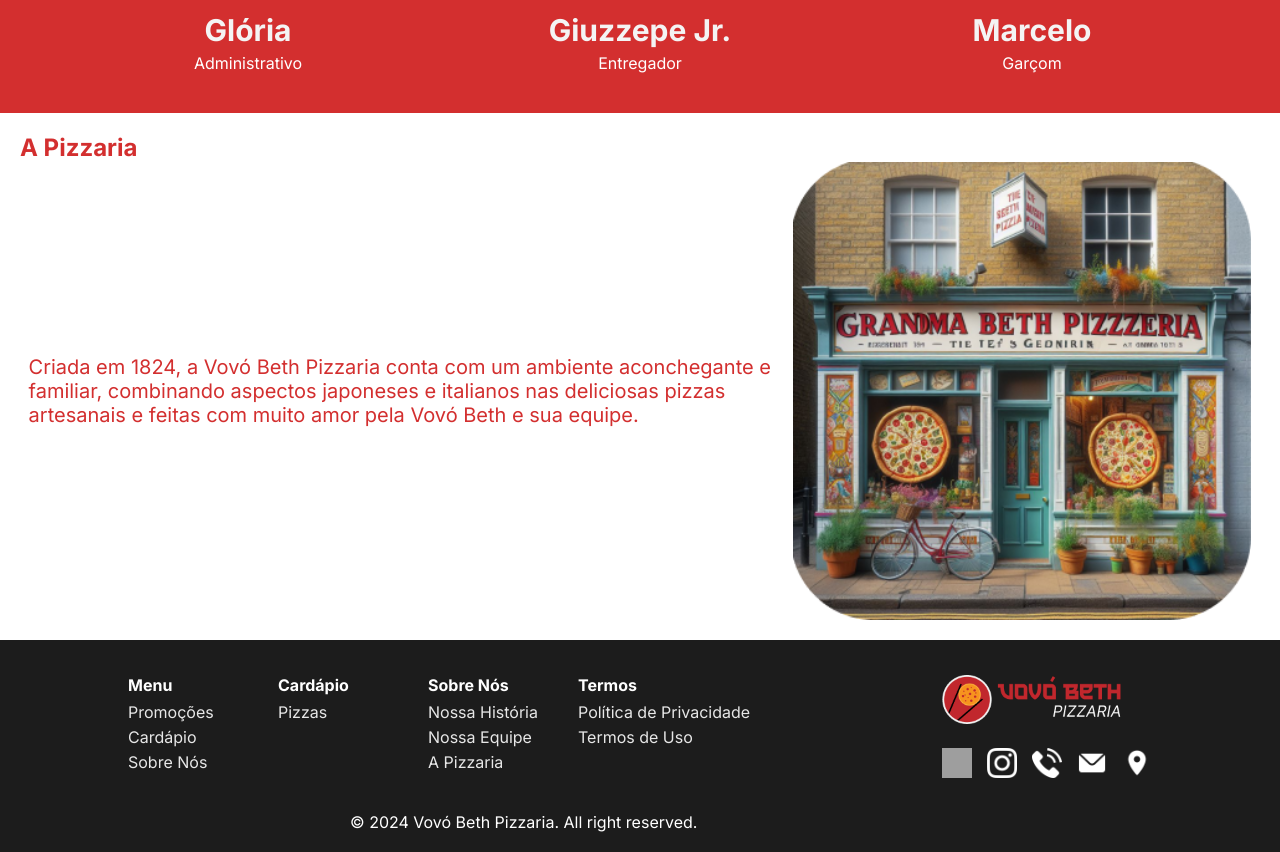
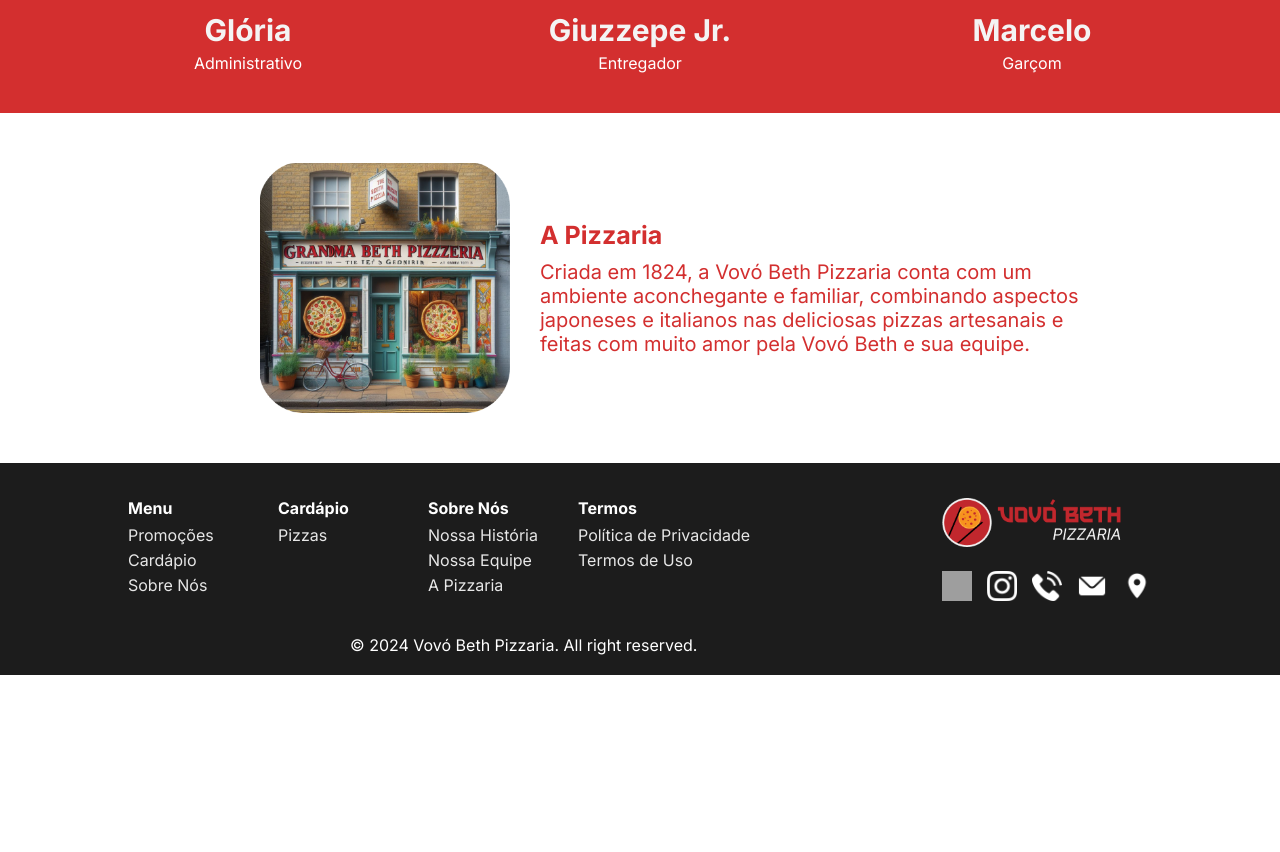
Before and after one commit to pedrohfideeelis/reactjs-pizzaria, a React (Create React App) app: page /sobre-nos in a window 1280 px wide. Shown: the part 1022-1874 px from the top of the page. After the commit the page ends 1697 px from the top, so only its background shows below. Built offline with nearby package versions, Linux system fonts and the light colour scheme; grey boxes are pictures that could not be loaded.

Commit message:
update index.html and sobre_component

```diff
--- a/public/index.html
+++ b/public/index.html
@@ -7,7 +7,7 @@
     <meta name="theme-color" content="#000000" />
     <meta
       name="description"
-      content="Web site created using create-react-app"
+      content="Pizzaria da Vovó Beth Website "
     />
     <link rel="apple-touch-icon" href="%PUBLIC_URL%/logo192.png" />
 
--- a/src/components/SobreComponent/Sobre.jsx
+++ b/src/components/SobreComponent/Sobre.jsx
@@ -63,15 +63,15 @@ export class Sobre extends React.Component {
           </div>
         </section>
         <section className="a-pizzaria">
-          <h2>A Pizzaria</h2>
+          <img src={PizzariaImg} alt="Pizzaria" />
           <div className="content">
+            <h2>A Pizzaria</h2>
             <p>
               Criada em 1824, a Vovó Beth Pizzaria conta com um ambiente
               aconchegante e familiar, combinando aspectos japoneses e italianos
               nas deliciosas pizzas artesanais e feitas com muito amor pela Vovó
               Beth e sua equipe.
             </p>
-            <img src={PizzariaImg} alt="Pizzaria" />
           </div>
         </section>
       </section>
--- a/src/components/SobreComponent/styles.css
+++ b/src/components/SobreComponent/styles.css
@@ -11,7 +11,8 @@ body {
   padding: 20px;
 }
 
-  h1, h2 {
+h1,
+h2 {
   color: #d32f2f;
 }
 
@@ -44,7 +45,7 @@ body {
 }
 
 .nossa-historia p {
-    margin: 0;
+  margin-top: 10px;
   width: 550px;
   font-size: 20px;
   color: #d32f2f;
@@ -93,24 +94,38 @@ body {
 }
 
 .a-pizzaria {
-    background-color: #fff;
+  display: flex;
+  flex-direction: row;
+  align-items: center;
   padding: 20px;
+  max-width: 800px;
+  margin: 0 auto;
+  margin-top: 30px;
+  margin-bottom: 30px;
 }
 
 .a-pizzaria .content {
   display: flex;
-    align-items: center;
+  flex-direction: column;
   justify-content: center;
 }
 
 .a-pizzaria img {
-    margin-left: 20px;
-    border-radius: 10px;
-    width: 37%;
+  margin-right: 30px;
+  border-radius: 35px;
+  width: 250px;
+  height: auto;
+  align-self: flex-end;
 }
 
 .a-pizzaria p {
-    width: 60%;
+  margin-top: 10px;
+  width: 550px;
   font-size: 20px;
   color: #d32f2f;
 }
+
+.a-pizzaria h2 {
+  margin: 0;
+  font-size: 25px;
+}
```
Lines whose indentation alone changed are shown as unchanged.
